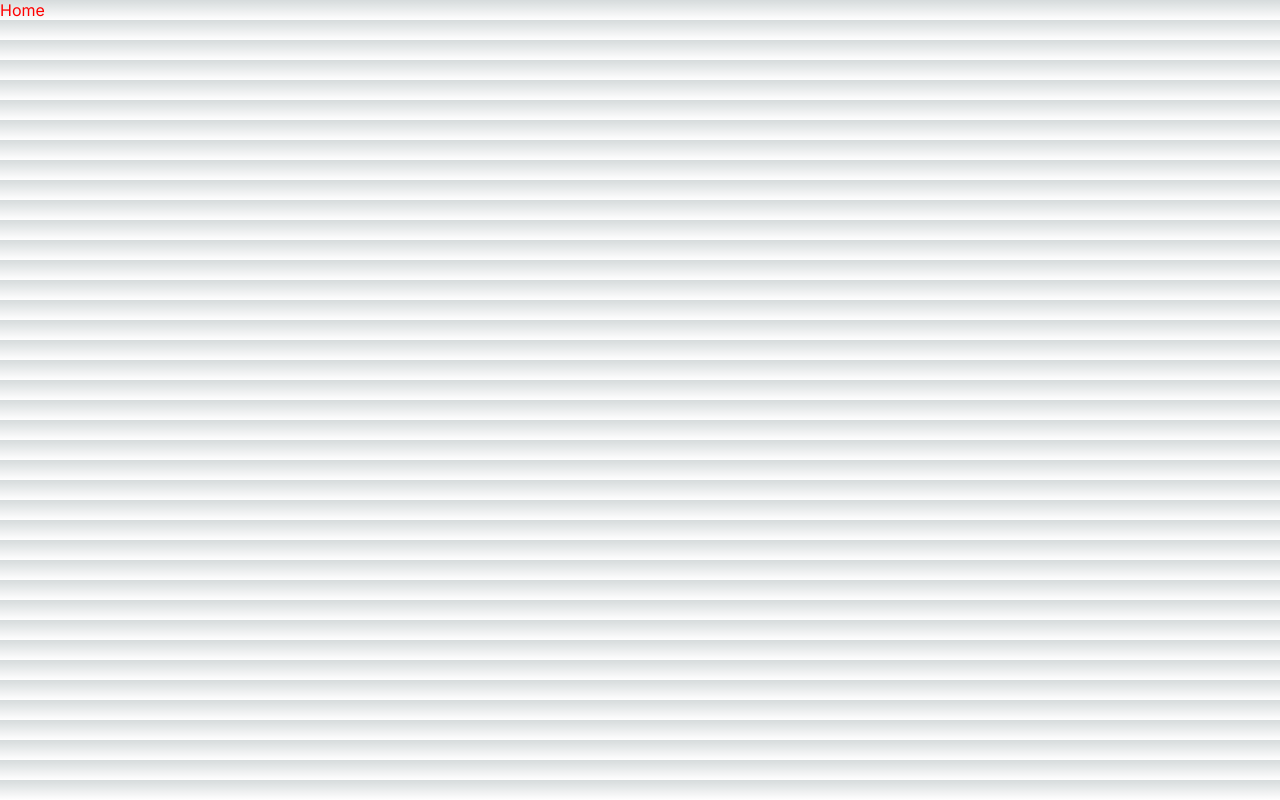
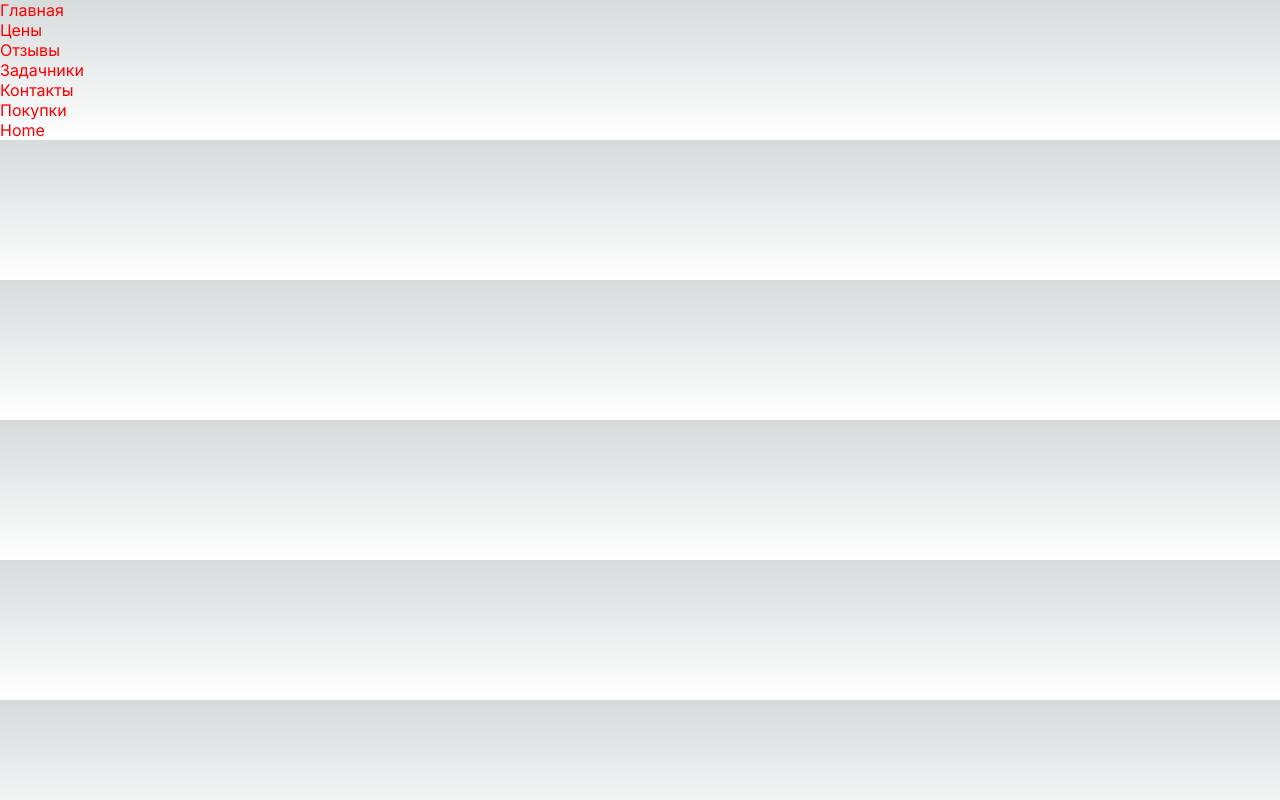
Before and after one commit to AlexJester147/best-idz-next, a Next.js app: page / in a window 1280 px wide. Built offline with nearby package versions, Linux system fonts and the light colour scheme.

Commit message:
add header navigation

```diff
--- a/src/app/layout.js
+++ b/src/app/layout.js
@@ -1,5 +1,6 @@
 import { Inter } from "next/font/google";
 import "../styles/globals.scss";
+import Header from "@/components/Header";
 
 const inter = Inter({ subsets: ["latin"] });
 
@@ -11,7 +12,10 @@ export const metadata = {
 export default function RootLayout({ children }) {
   return (
     <html lang="en">
-      <body className={inter.className}>{children}</body>
+      <body className={inter.className}>
+        <Header />
+        {children}
+      </body>
     </html>
   );
 }
--- a/src/components/Header.jsx
+++ b/src/components/Header.jsx
@@ -1,7 +1,35 @@
 import React from "react";
+import Link from "next/link";
 
 const Header = () => {
-  return <header>Header</header>;
+  return (
+    <header className="header">
+      <nav>
+        <ul>
+          <li>
+            <Link href="/">Главная</Link>
+          </li>
+          <li>
+            <Link href="/price">Цены</Link>
+          </li>
+          <li>
+            <Link href="/reviews">Отзывы</Link>
+          </li>
+          <li>
+            <Link href="/books">Задачники</Link>
+          </li>
+          <li>
+            <Link href="/contacts">Контакты</Link>
+          </li>
+          <li>
+            <Link href="https://oplata.info/info/" target="_blank">
+              Покупки
+            </Link>
+          </li>
+        </ul>
+      </nav>
+    </header>
+  );
 };
 
 export default Header;
```
